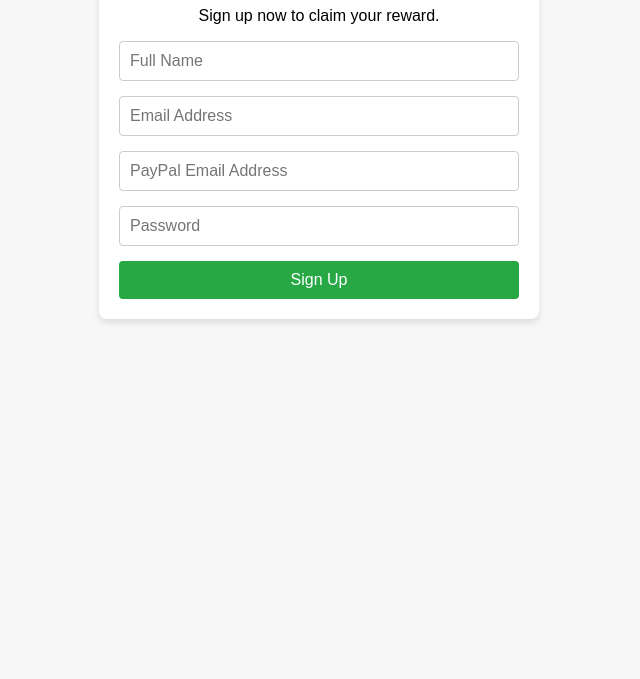
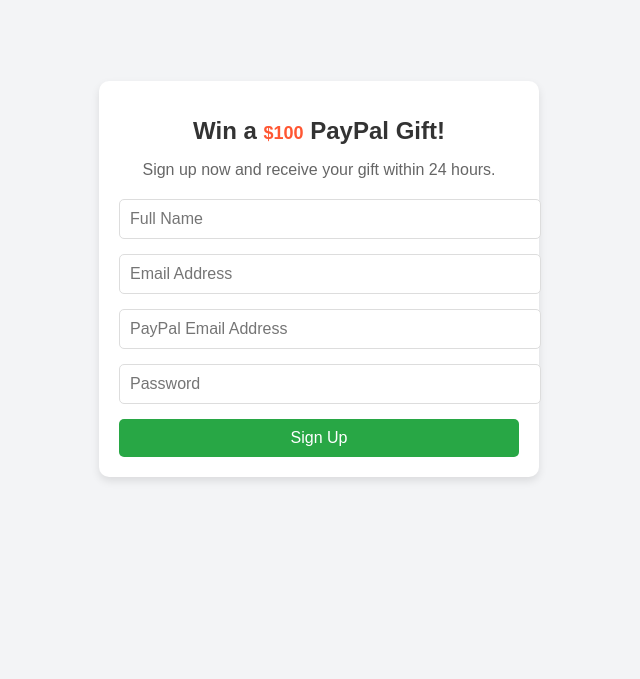
Before and after one commit to emrosee10/Recipe-tool, a plain HTML site: page index.html in a window 1280 px wide. Shown: the part 121-800 px from the top of the page, without its empty margins (321-961 px from the left). Drawn offline with Linux system fonts and the light colour scheme.

Commit message:
Update index.html

```diff
--- a/index.html
+++ b/index.html
@@ -5,66 +5,100 @@
   <meta name="viewport" content="width=device-width, initial-scale=1.0">
   <title>Win $100 PayPal Gift</title>
   <style>
+    /* General Body Styling */
     body {
       font-family: Arial, sans-serif;
-      background: #f7f7f7;
-      text-align: center;
-      padding: 20px;
+      background: #f3f4f6;
+      margin: 0;
+      padding: 0;
+      display: flex;
+      justify-content: center;
+      align-items: center;
+      height: 100vh;
     }
+
+    /* Container Styling */
     .container {
       max-width: 400px;
-      margin: 0 auto;
+      width: 90%;
       background: white;
       padding: 20px;
-      box-shadow: 0 4px 6px rgba(0, 0, 0, 0.1);
-      border-radius: 8px;
+      border-radius: 10px;
+      box-shadow: 0px 4px 8px rgba(0, 0, 0, 0.1);
+      text-align: center;
     }
+
     h1 {
       color: #333;
+      font-size: 24px;
     }
+
+    p {
+      color: #666;
+      font-size: 16px;
+      margin-bottom: 20px;
+    }
+
+    .highlight {
+      color: #ff5733;
+      font-weight: bold;
+      font-size: 18px;
+    }
+
     form {
       display: flex;
       flex-direction: column;
       gap: 15px;
     }
-    input[type="text"], input[type="email"], input[type="password"] {
+
+    input[type="text"],
+    input[type="email"],
+    input[type="password"] {
+      width: 100%;
       padding: 10px;
       font-size: 16px;
-      border: 1px solid #ccc;
-      border-radius: 4px;
+      border: 1px solid #ddd;
+      border-radius: 5px;
     }
+
     button {
       padding: 10px;
       font-size: 16px;
       color: white;
       background: #28a745;
       border: none;
-      border-radius: 4px;
+      border-radius: 5px;
       cursor: pointer;
+      transition: background 0.3s;
     }
+
     button:hover {
       background: #218838;
     }
+
     .message {
-      margin-top: 20px;
-      padding: 10px;
+      display: none;
+      padding: 20px;
+      border-radius: 10px;
       background: #d4edda;
       color: #155724;
       border: 1px solid #c3e6cb;
-      border-radius: 4px;
-      display: none;
+      margin-top: 20px;
     }
-    .hidden {
-      display: none;
+
+    .message strong {
+      color: #ff5733;
+      font-weight: bold;
+      font-size: 18px;
     }
   </style>
 </head>
 <body>
-  <!-- Signup Section -->
   <div class="container" id="signup-section">
-    <h1>Win a $100 PayPal Gift!</h1>
-    <p>Sign up now to claim your reward.</p>
+    <h1>Win a <span class="highlight">$100</span> PayPal Gift!</h1>
+    <p>Sign up now and receive your gift within 24 hours.</p>
 
+    <!-- Signup Form -->
     <form id="signup-form">
       <input type="text" id="name" placeholder="Full Name" required>
       <input type="email" id="email" placeholder="Email Address" required>
@@ -74,10 +108,10 @@
     </form>
   </div>
 
-  <!-- Success Message Section -->
-  <div class="container hidden" id="success-section">
+  <!-- Success Message -->
+  <div class="container message" id="success-message">
     <h1>🎉 Congratulations!</h1>
-    <p>Your $100 gift will be received within 24 hours via PayPal.</p>
+    <p>Your <strong>$100</strong> gift will be sent to your PayPal email within 24 hours.</p>
   </div>
 
   <script>
@@ -86,10 +120,10 @@
       e.preventDefault(); // Prevent form submission
 
       // Hide the signup section
-      document.getElementById('signup-section').classList.add('hidden');
+      document.getElementById('signup-section').style.display = 'none';
 
-      // Show the success section
-      document.getElementById('success-section').classList.remove('hidden');
+      // Show the success message
+      document.getElementById('success-message').style.display = 'block';
     });
   </script>
 </body>
```
